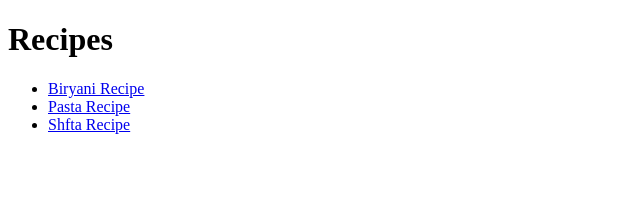
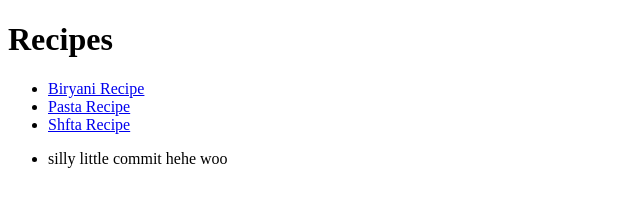
Before and after one commit to Sneakoz/project-recipes, a plain HTML site: page index.html in a window 1280 px wide. Shown: the whole page, without its empty margins (0-640 px from the left). Drawn offline with Linux system fonts and the light colour scheme.

Commit message:
silly little commit hehe

```diff
--- a/index.html
+++ b/index.html
@@ -17,6 +17,11 @@
         <li>
             <a href="recipes/shfta.html">Shfta Recipe</a>
         </li>
+        <li>
+            <p>
+                silly little commit hehe woo
+            </p>
+        </li>
     </ul>
 </body>
 </html>
```
